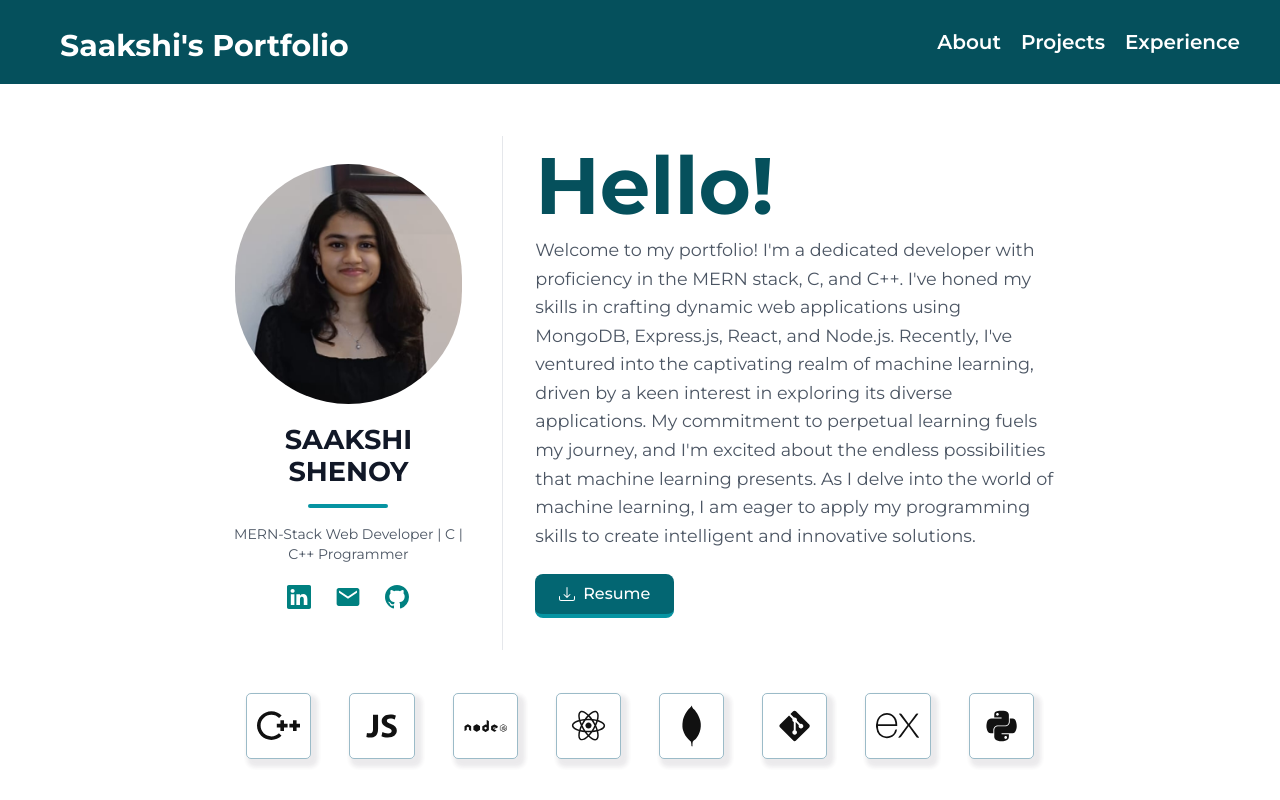
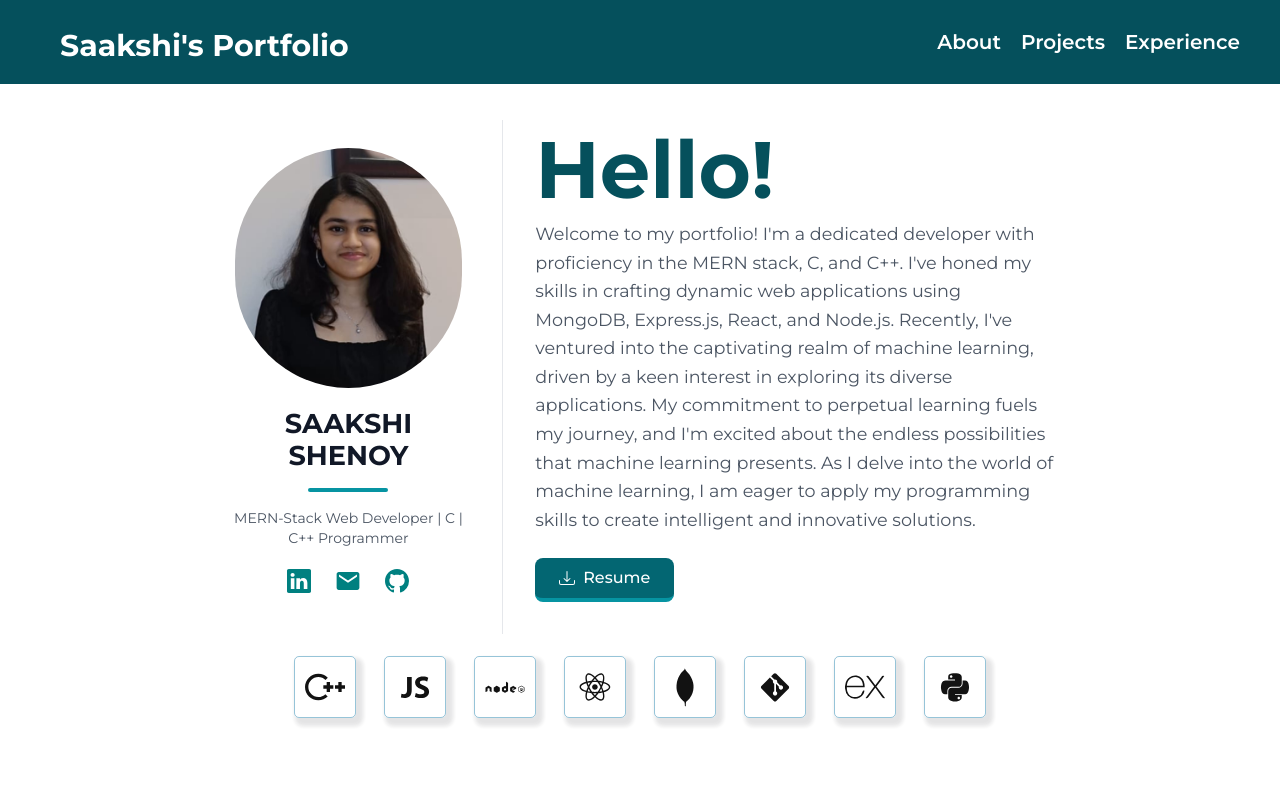
Before and after one commit to Saakshi-Shenoy/Portfolio, a React (Create React App) app: page / in a window 1280 px wide. Shown: the top 800 px of the page. Built offline with nearby package versions, Linux system fonts and the light colour scheme.

Commit message:
issues fixed

```diff
--- a/src/App.css
+++ b/src/App.css
@@ -25,16 +25,16 @@
 }
 
 .tech-icons {
-    font-size: 2.7em !important;
-    margin: 15px !important;
+    font-size: 2.5em !important;
+    margin: 10px !important;
     padding: 10px !important;
     opacity: 0.93 !important;
-    border: 1.7px solid rgba(87, 140, 163, 0.637) !important;
+    border: 1.7px solid rgba(77, 155, 189, 0.637) !important;
     vertical-align: middle !important;
     text-align: center !important;
     border-radius: 5px !important;
     display: table !important;
-    box-shadow: 4px 5px 4px 3px rgba(95, 87, 103, 0.137) !important;
+    box-shadow: 4px 5px 4px 3px rgba(47, 45, 50, 0.137) !important;
     overflow: hidden !important;
     transition: all 0.4s ease 0s !important;
   }
@@ -48,7 +48,7 @@
   .tech-icons:hover {
     transform: scale(1.05) !important;
     overflow: hidden !important;
-    border: 2.2px solid rgba(18, 98, 152, 0.883) !important;
+    border: 2.2px solid rgba(48, 128, 160, 0.883) !important;
   }
 
   .tech-icon-images {
--- a/src/App.js
+++ b/src/App.js
@@ -3,14 +3,12 @@ import './App.css';
 import About from './components/About.jsx';
 import Projects from './components/Projects.jsx';
 import Experience from './components/Experience.jsx';
-import Skills from './components/Skills.jsx';
 // import { BrowserRouter as Router, Routes, Route } from 'react-router-dom';
 
 function App() {
   return (
    <div className='App'>
         <About />
-        <Skills />
         <Projects />
         <Experience />
       </div>
--- a/src/components/About.jsx
+++ b/src/components/About.jsx
@@ -6,11 +6,22 @@ import ME from "../assets/me.jpeg";
 import Header from "./Header";
 import Aos from 'aos';
 import 'aos/dist/aos.css';
+import { CgCPlusPlus } from "react-icons/cg";
+import {
+  DiJavascript1,
+  DiReact,
+  DiNodejs,
+  DiMongodb,
+  DiPython,
+  DiGit
+} from "react-icons/di";
+import { SiExpress } from "react-icons/si";
+import "../App.css";
 
 function About(props) {
 
   useEffect(() => {
-    Aos.init({ duration: 1200 });
+    Aos.init({ duration: 1300 });
   });
 
   const emailAddress = "shenoy.saakshi910@gmail.com";
@@ -31,10 +42,10 @@ function About(props) {
     <div id="about" className="pt-20 ">
       <Header />
       <section className="text-gray-600 body-font ">
-        <div className="container px-5 py-7 mt-2 flex flex-row">
+        <div className="container px-5 py-3 mt-2 flex flex-row">
           <div className="lg:w-4/6 mx-auto">
             <div className="flex flex-col sm:flex-row mt-5">
-              <div className="sm:w-1/3 text-center sm:pr-8 sm:py-7" data-aos="fade-right">
+              <div className="sm:w-1/3 text-center sm:pr-8 sm:py-7" data-aos="fade-in">
                 <div className="rounded-full inline-flex items-center justify-center text-gray-400">
                   <img
                     src={ME}
@@ -92,7 +103,7 @@ function About(props) {
                   </div>
                 </div>
               </div>
-              <div className="sm:w-2/3 sm:pl-8 sm:py-8 sm:border-l border-gray-200 sm:border-t-0 border-t mt-4 pt-4 sm:mt-0 text-center sm:text-left" data-aos="fade-left">
+              <div className="sm:w-2/3 sm:pl-8 sm:py-8 sm:border-l border-gray-200 sm:border-t-0 border-t mt-4 pt-4 sm:mt-0 text-center sm:text-left" data-aos="fade-in">
                 <h1
                   className="title-font sm:text-3xl mb-4 font-bold text-teal-800 pb-3"
                   style={{ fontSize: "5em", fontFamily: "Montserrat" }}
@@ -136,6 +147,34 @@ function About(props) {
           </div>
         </div>
       </section>
+      <div className="flex justify-center pb-5" data-aos="fade-in" data-aos-duration="1300">
+        <div className="grid grid-cols-3 sm:grid-cols-4 md:grid-cols-8 gap-2">
+          <div className="tech-icons">
+            <CgCPlusPlus className="w-15 h-15 " />
+          </div>
+          <div className="tech-icons">
+            <DiJavascript1 className="w-15 h-15" />
+          </div>
+          <div className="tech-icons">
+            <DiNodejs className="w-15 h-15" />
+          </div>
+          <div className="tech-icons">
+            <DiReact className="w-15 h-15" />
+          </div>
+          <div className="tech-icons">
+            <DiMongodb className="w-15 h-15" />
+          </div>
+          <div className="tech-icons">
+            <DiGit className="w-15 h-15" />
+          </div>
+          <div className="tech-icons">
+            <SiExpress className="w-15 h-15" />
+          </div>
+          <div className="tech-icons">
+            <DiPython className="w-15 h-15" />
+          </div>
+        </div>
+      </div>
     </div>
   );
 }
--- a/src/components/Header.jsx
+++ b/src/components/Header.jsx
@@ -23,12 +23,11 @@ function Header() {
       scrollRef.current.scrollIntoView({ behavior: 'smooth' });
       setIsOpen(false);
     }
-    // Handle other navigation logic if needed
   };
 
   return (
     <div id="header" style={{ fontFamily: "Montserrat" }}>
-      <header className="fixed top-0 z-50 w-screen text-gray-400 bg-teal-800 body-font">
+      <header className="fixed top-0 z-50 sm:fixed w-screen text-gray-400 bg-teal-800 body-font ">
         <div className="container mx-auto flex flex-wrap p-5 flex-col md:flex-row items-center">
           <div className="flex justify-between items-center w-full md:w-auto">
             <a
--- a/src/components/Skills.jsx
+++ /dev/null
@@ -1,48 +0,0 @@
-import React from "react";
-// import { Col, Row } from "react-bootstrap";
-import { CgCPlusPlus } from "react-icons/cg";
-import {
-  DiJavascript1,
-  DiReact,
-  DiNodejs,
-  DiMongodb,
-  DiPython,
-  DiGit
-} from "react-icons/di";
-import { SiExpress } from "react-icons/si";
-import "../App.css";
-
-function Skills() {
-    return (
-      <div className="flex justify-center pb-12">
-        <div className="grid grid-cols-3 sm:grid-cols-4 md:grid-cols-8 gap-2">
-          <div className="tech-icons">
-            <CgCPlusPlus className="w-15 h-15 " />
-          </div>
-          <div className="tech-icons">
-            <DiJavascript1 className="w-15 h-15" />
-          </div>
-          <div className="tech-icons">
-            <DiNodejs className="w-15 h-15" />
-          </div>
-          <div className="tech-icons">
-            <DiReact className="w-15 h-15" />
-          </div>
-          <div className="tech-icons">
-            <DiMongodb className="w-15 h-15" />
-          </div>
-          <div className="tech-icons">
-            <DiGit className="w-15 h-15" />
-          </div>
-          <div className="tech-icons">
-            <SiExpress className="w-15 h-15" />
-          </div>
-          <div className="tech-icons">
-            <DiPython className="w-15 h-15" />
-          </div>
-        </div>
-      </div>
-    );
-  }
-
-export default Skills;
```
